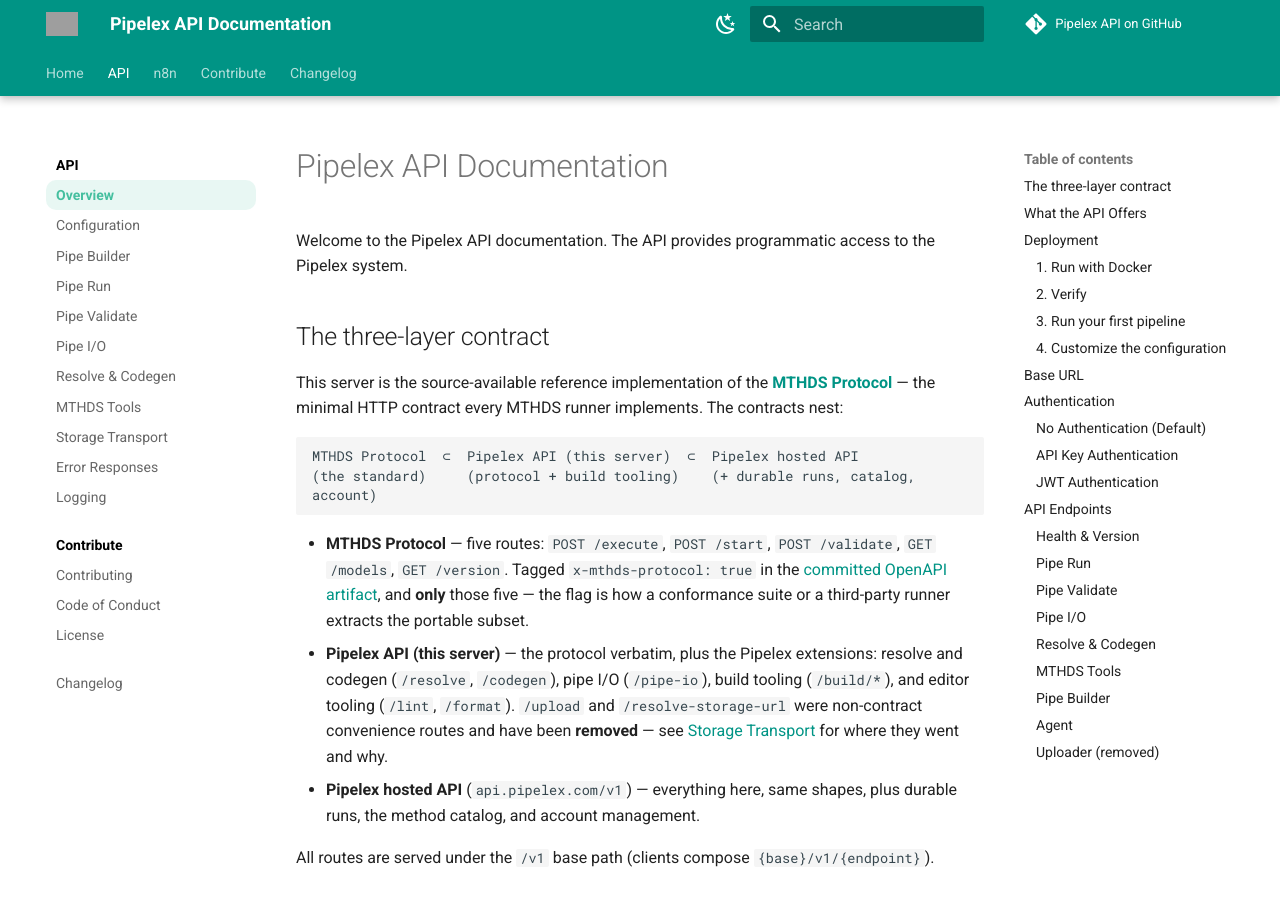
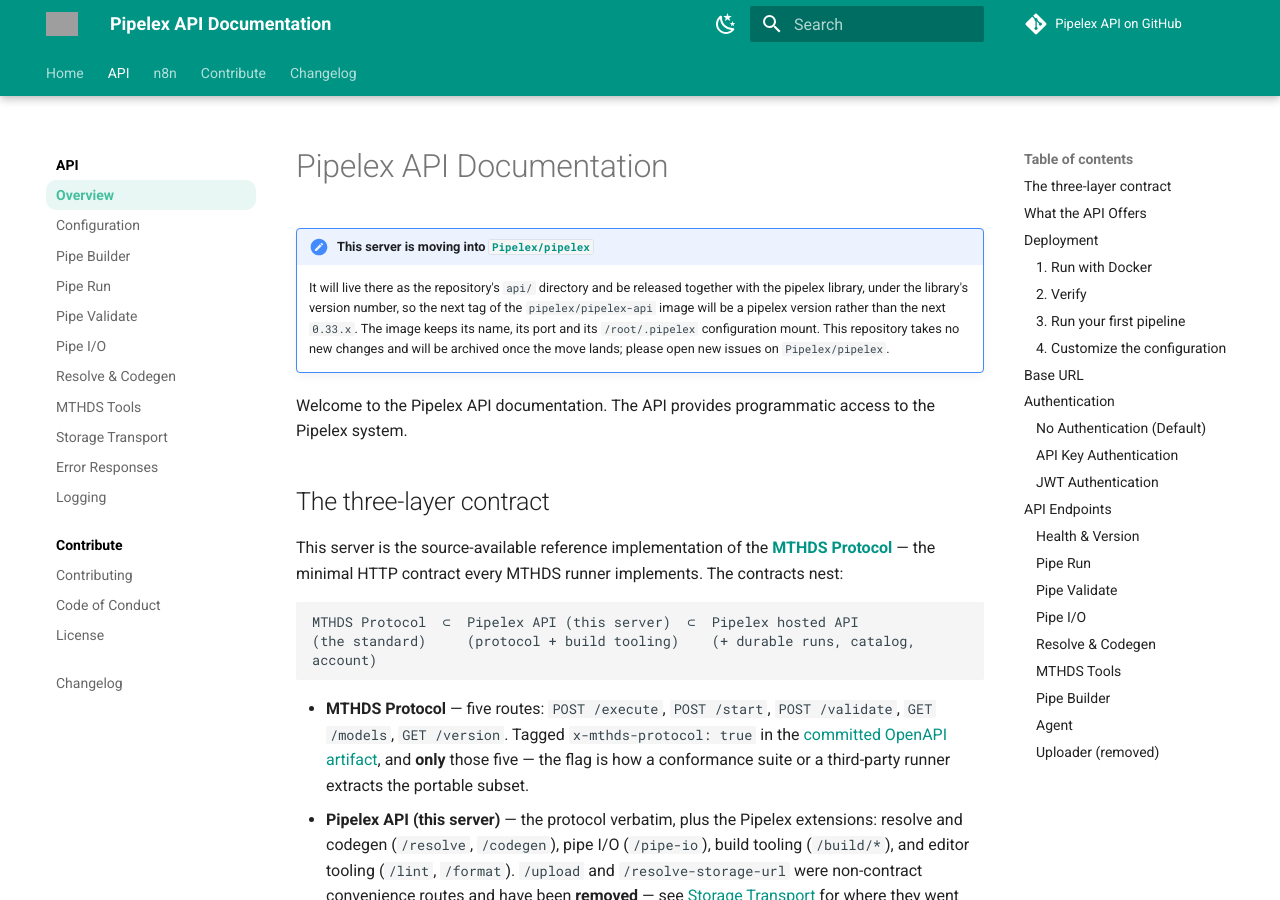
Before and after one commit to Pipelex/pipelex-api, an MkDocs documentation site: the page built from docs/index.md, in a window 1280 px wide and 900 px high. Built offline with MkDocs 1.6.1 and Material for MkDocs 9.7.7, drawn with Linux system fonts in a browser that asks for light colours; comment, search, counter and statistics services are not loaded; grey boxes are pictures that could not be loaded.

Commit message:
Put the move notice on the docs site's Overview page too
Co-Authored-By: Claude Opus 5.5 <noreply@anthropic.com>
Claude-Session: https://claude.ai/code/session_01UdzDdXuwBjpWUuLbnniziE

```diff
--- a/docs/index.md
+++ b/docs/index.md
@@ -1,4 +1,7 @@
 # Pipelex API Documentation
+
+!!! important "This server is moving into [`Pipelex/pipelex`](https://github.com/Pipelex/pipelex)"
+    It will live there as the repository's `api/` directory and be released together with the pipelex library, under the library's version number, so the next tag of the `pipelex/pipelex-api` image will be a pipelex version rather than the next `0.33.x`. The image keeps its name, its port and its `/root/.pipelex` configuration mount. This repository takes no new changes and will be archived once the move lands; please open new issues on `Pipelex/pipelex`.
 
 Welcome to the Pipelex API documentation. The API provides programmatic access to the Pipelex system.
 
```
